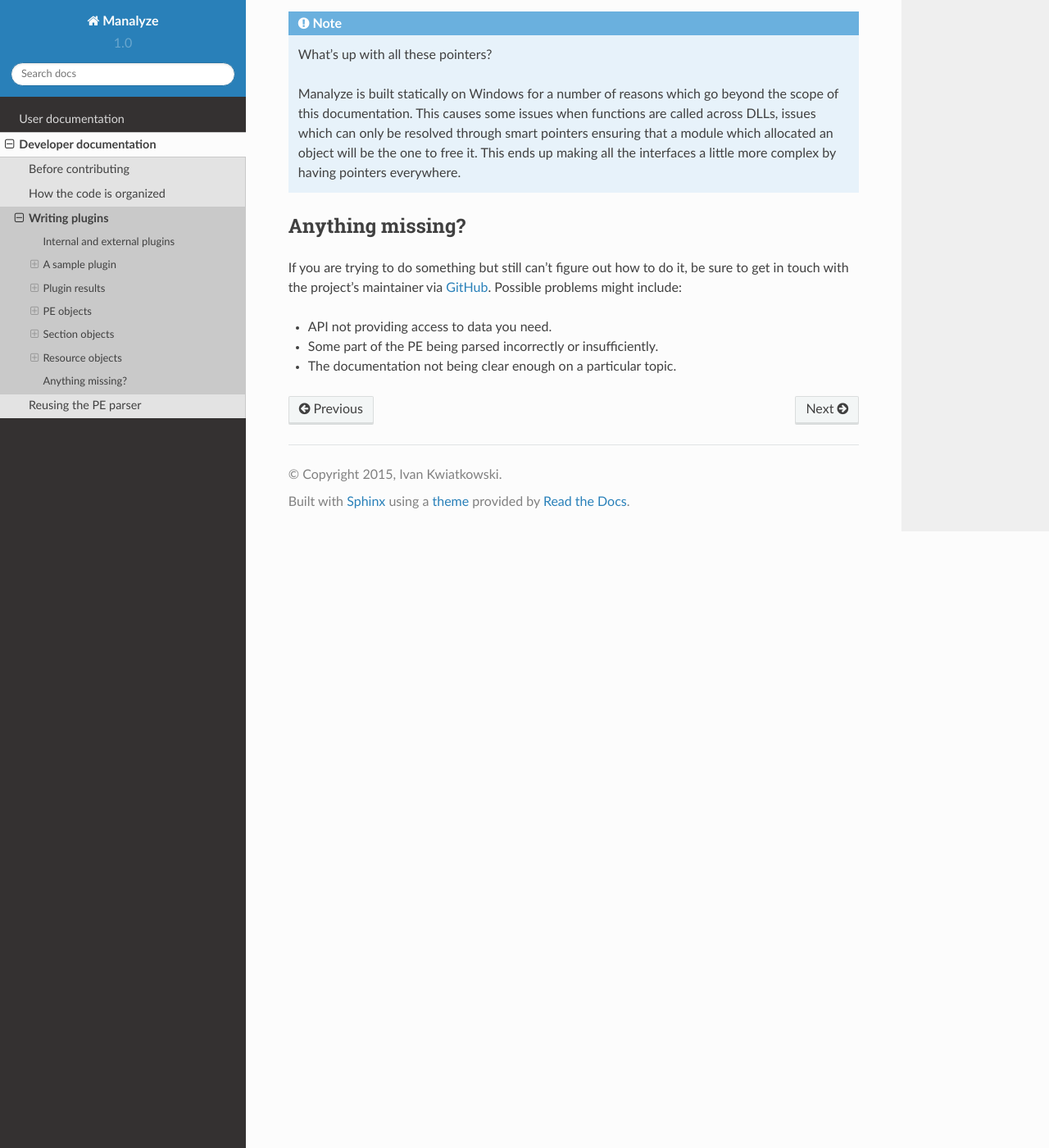
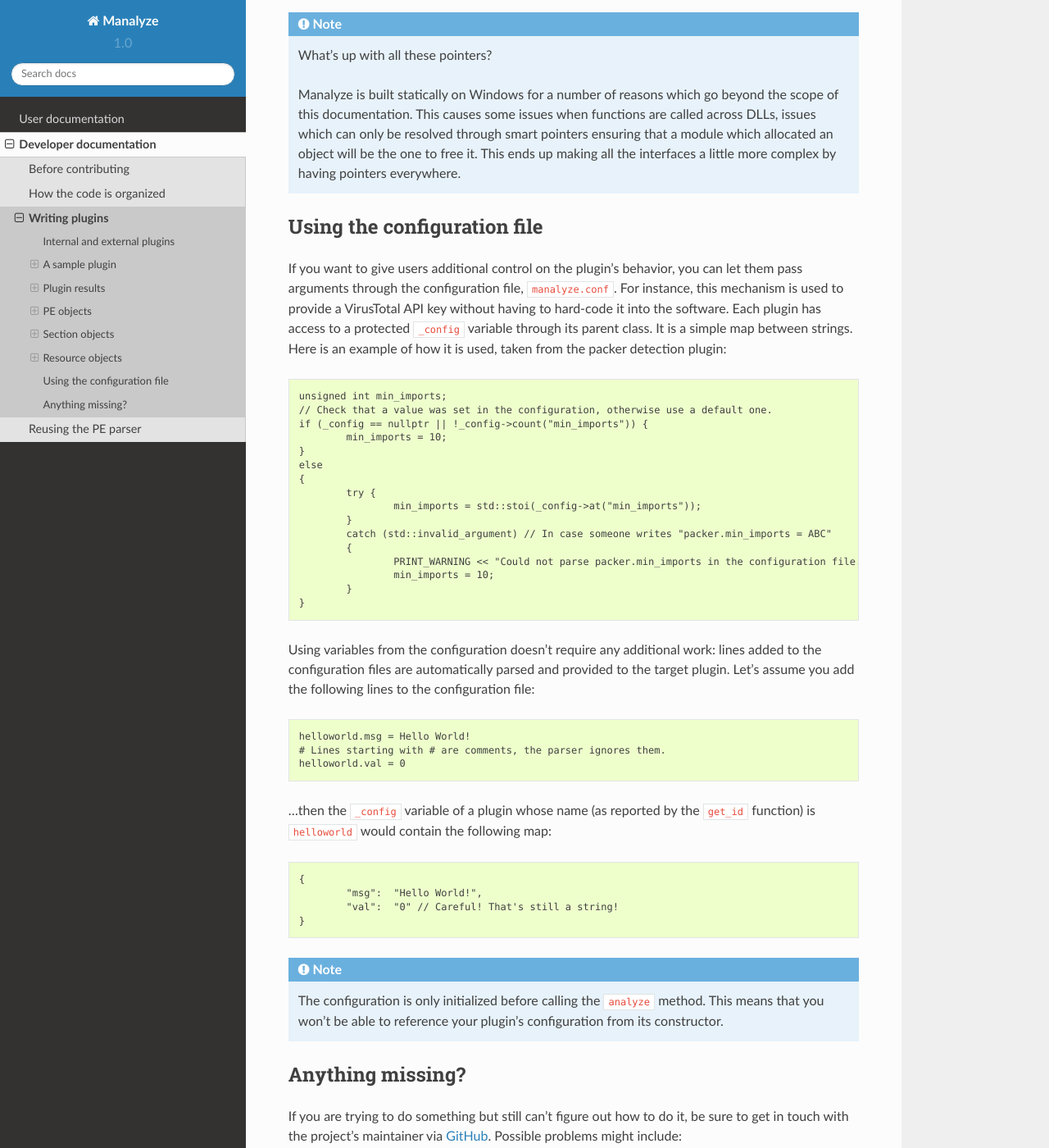
Before and after one commit to JusticeRage/Manalyze, a Sphinx documentation site: the page built from docs/writing-plugins.rst, in a window 1280 px wide and 1400 px high, scrolled down 16798 px. Shown: the whole window at 82% size. Built offline with Sphinx 7.4.7 and the Read the Docs theme 2.0.0, drawn with Linux system fonts in a browser that asks for light colours; some of the changed text lies outside the part shown.

Commit message:
Fixed an issue caused in by some packed executables in the resource analysis plugin and turned it into a heuristic. Added information on how to use the configuration file in the documentation.

```diff
--- a/docs/writing-plugins.rst
+++ b/docs/writing-plugins.rst
@@ -252,7 +252,7 @@
 PE objects
 ==========
 
-Now that we know how to create results, we will look more closely at the ``analyze`` method. Here is how it's declared::
+Now that we know how to create results, we will look more closely at the ``analyze`` method. This is where you should write all your plugin's logic. Here is how it's declared::
 
     pResult analyze(const mana::PE& pe);
 
@@ -413,7 +413,7 @@
 
     auto functions = pe.find_imports(".*bAsIc_OsTrEaM.*"); // Will search in any DLL, case insensitive
 
-Finally, if you're interested in looking into the underlying structures, ``pe.get_imports`` returns ``ImportedLibrary`` objects which give direct access to the ``IMAGE_IMPORT_DESCRIPTOR`` and ``IMPORT_LOOKUP_TABLE``s.
+Finally, if you're interested in looking into the underlying structures, ``pe.get_imports`` returns ``ImportedLibrary`` objects which give direct access to the ``IMAGE_IMPORT_DESCRIPTOR`` and ``IMPORT_LOOKUP_TABLE``.
 
 Exports
 -------
@@ -715,6 +715,43 @@
 
 	Manalyze is built statically on Windows for a number of reasons which go beyond the scope of this documentation. This causes some issues when functions are called across DLLs, issues which can only be resolved through smart pointers ensuring that a module which allocated an object will be the one to free it. This ends up making all the interfaces a little more complex by having pointers everywhere.
 
+Using the configuration file
+============================
+
+If you want to give users additional control on the plugin's behavior, you can let them pass arguments through the configuration file, ``manalyze.conf``. For instance, this mechanism is used to provide a VirusTotal API key without having to hard-code it into the software. Each plugin has access to a protected ``_config`` variable through its parent class. It is a simple map between strings. Here is an example of how it is used, taken from the packer detection plugin::
+
+	unsigned int min_imports;
+	// Check that a value was set in the configuration, otherwise use a default one.
+	if (_config == nullptr || !_config->count("min_imports")) {
+		min_imports = 10;
+	}
+	else
+	{
+		try {
+			min_imports = std::stoi(_config->at("min_imports"));
+		}
+		catch (std::invalid_argument) // In case someone writes "packer.min_imports = ABC"
+		{
+			PRINT_WARNING << "Could not parse packer.min_imports in the configuration file." << std::endl;
+			min_imports = 10;
+		}
+	}
+
+Using variables from the configuration doesn't require any additional work: lines added to the configuration files are automatically parsed and provided to the target plugin. Let's assume you add the following lines to the configuration file::
+
+	helloworld.msg = Hello World!
+	# Lines starting with # are comments, the parser ignores them.
+	helloworld.val = 0
+
+...then the ``_config`` variable of a plugin whose name (as reported by the ``get_id`` function) is ``helloworld`` would contain the following map::
+
+	{
+		"msg":	"Hello World!",
+		"val":	"0" // Careful! That's still a string!
+	}
+
+.. note:: The configuration is only initialized before calling the ``analyze`` method. This means that you won't be able to reference your plugin's configuration from its constructor.
+
 Anything missing?
 =================
 
```
Also changed, not shown: 3 other files.
